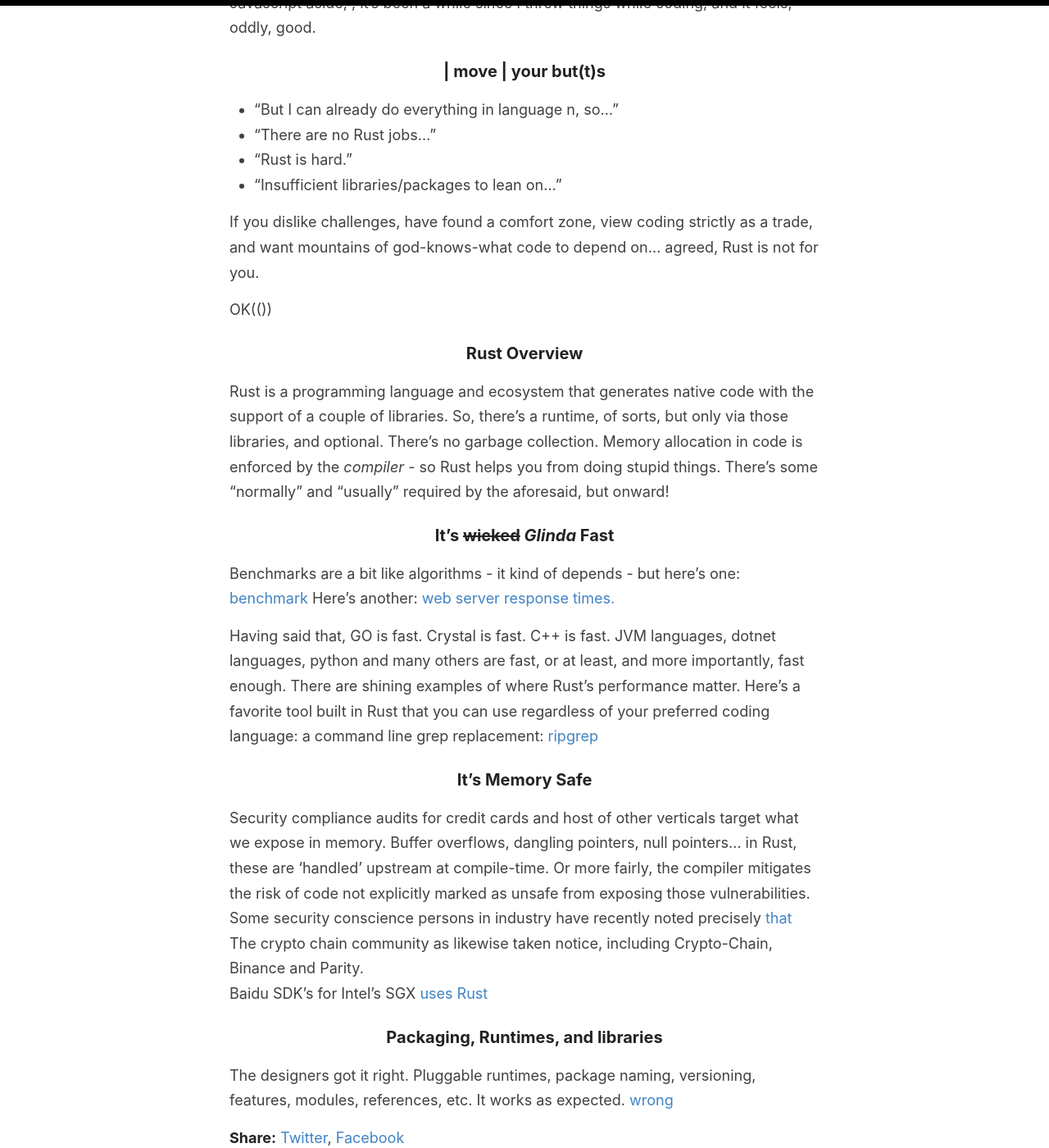
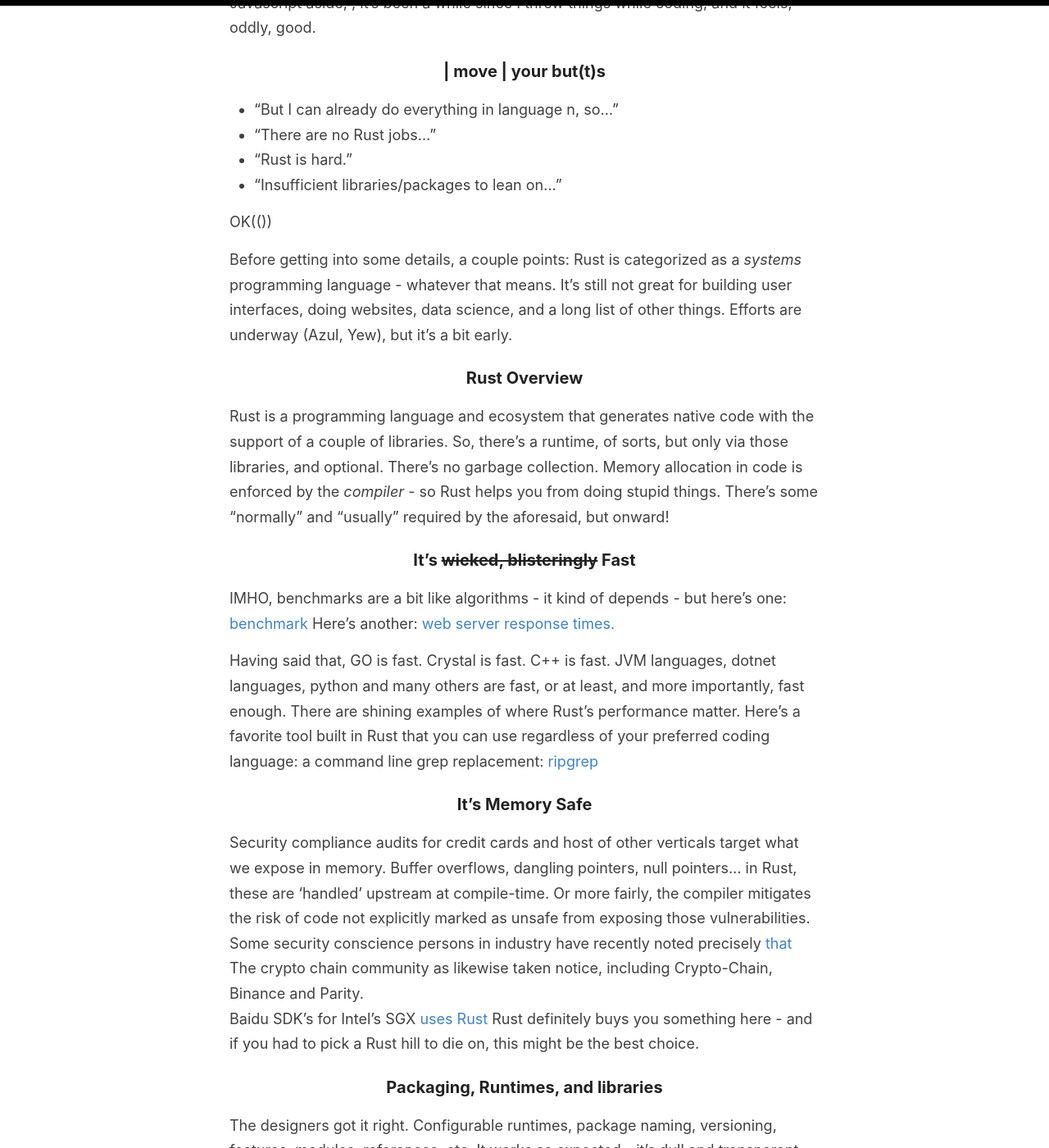
Before and after one commit to blittable/blittable.github.io, a Jekyll site: the page built from _posts/2019-7-27-why-learning-rust-now-might-be-a-not-so-bad-idea.md, in a window 1280 px wide and 1400 px high, scrolled down 397 px. Shown: the whole window at 82% size. Built offline with Jekyll 4.4.1, drawn with Linux system fonts in a browser that asks for light colours; some of the changed text lies outside the part shown.

Commit message:
tempered

```diff
--- a/_posts/2019-7-27-why-learning-rust-now-might-be-a-not-so-bad-idea.md
+++ b/_posts/2019-7-27-why-learning-rust-now-might-be-a-not-so-bad-idea.md
@@ -14,17 +14,19 @@ Nationalism, religion, politics, identity... programming languages.  Tread caref
 - "Rust is hard."
 - "Insufficient libraries/packages to lean on..."
 
-If you dislike challenges, have found a comfort zone, view coding strictly as a trade, and want mountains of god-knows-what code to depend on... agreed, Rust is not for you.
+OK(())
 
-OK(())
+Before getting into some details, a couple points: Rust is categorized as a *systems* programming language - whatever that means.  It's still not great for building user interfaces, doing websites, data science, and a long list of other things.  Efforts are underway (Azul, Yew), but it's a bit early.
+
+
 
 ### Rust Overview
 
 Rust is a programming language and ecosystem that generates native code with the support of a couple of libraries.  So, there's a runtime, of sorts, but only via those libraries, and optional. There's no garbage collection. Memory allocation in code is enforced by the *compiler* - so Rust helps you from doing stupid things.  There's some "normally" and "usually" required by the aforesaid, but onward!
 
-### It's <s>wicked</s> *Glinda* Fast
+### It's <s>wicked, blisteringly</s> Fast
 
-Benchmarks are a bit like algorithms - it kind of depends - but here's one: <a href="https://benchmarksgame-team.pages.debian.net/benchmarksgame/which-programs-are-fastest.html">benchmark</a> Here's another: <a href="https://www.techempower.com/benchmarks/">web server response times.</a>
+IMHO, benchmarks are a bit like algorithms - it kind of depends - but here's one: <a href="https://benchmarksgame-team.pages.debian.net/benchmarksgame/which-programs-are-fastest.html">benchmark</a> Here's another: <a href="https://www.techempower.com/benchmarks/">web server response times.</a>
 
 Having said that, GO is fast. Crystal is fast.  C++ is fast.  JVM languages, dotnet languages, python and many others are fast, or at least, and more importantly, fast enough.  There are shining examples of where Rust's performance matter.  Here's a favorite tool built in Rust that you can use regardless of your preferred coding language:  a command line grep replacement:  <a href="https://github.com/BurntSushi/ripgrep"> ripgrep </a>
 
@@ -33,7 +35,8 @@ Having said that, GO is fast. Crystal is fast.  C++ is fast.  JVM languages, dot
 
 Security compliance audits for credit cards and host of other verticals target what we expose in memory.  Buffer overflows, dangling pointers, null pointers... in Rust, these are 'handled' upstream at compile-time.  Or more fairly, the compiler mitigates the risk of code not explicitly marked as unsafe from exposing those vulnerabilities.  Some security conscience persons in industry have recently noted precisely <a href="https://msrc-blog.microsoft.com/2019/07/22/why-rust-for-safe-systems-programming/"> that </a> The crypto chain community as likewise taken notice, including Crypto-Chain, Binance and Parity.
 Baidu SDK's for Intel's SGX <a href="https://github.com/baidu/rust-sgx-sdk">uses Rust</a>
+Rust definitely buys you something here - and if you had to pick a Rust hill to die on, this might be the best choice.
 
 ### Packaging, Runtimes, and libraries
 
-The designers got it right. Pluggable runtimes, package naming, versioning, features, modules, references, etc.  It works as expected. <a href="https://github.com/golang/go/wiki/Modules"> wrong </a>
+The designers got it right. Configurable runtimes, package naming, versioning, features, modules, references, etc.  It works as expected - it's dull and transparent. It's been done <a href="https://github.com/golang/go/wiki/Modules"> wrong </a>
```
